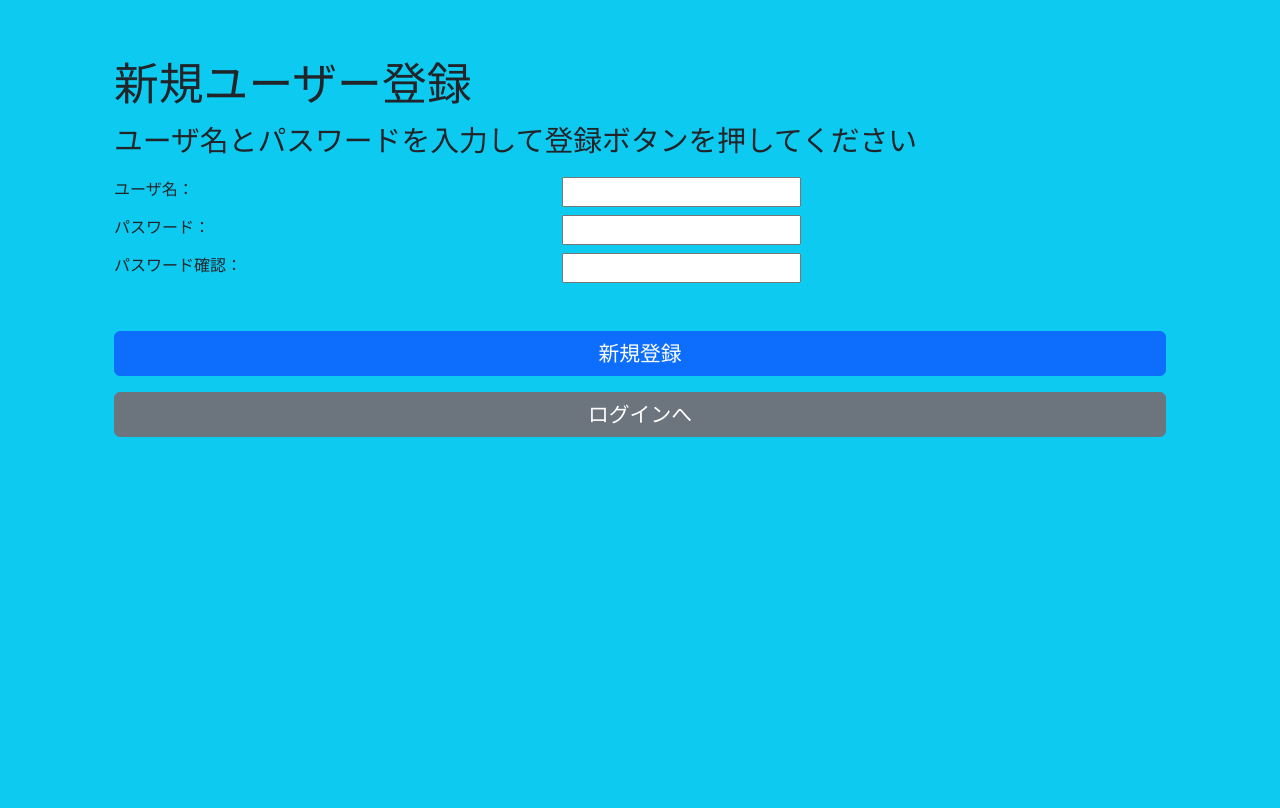
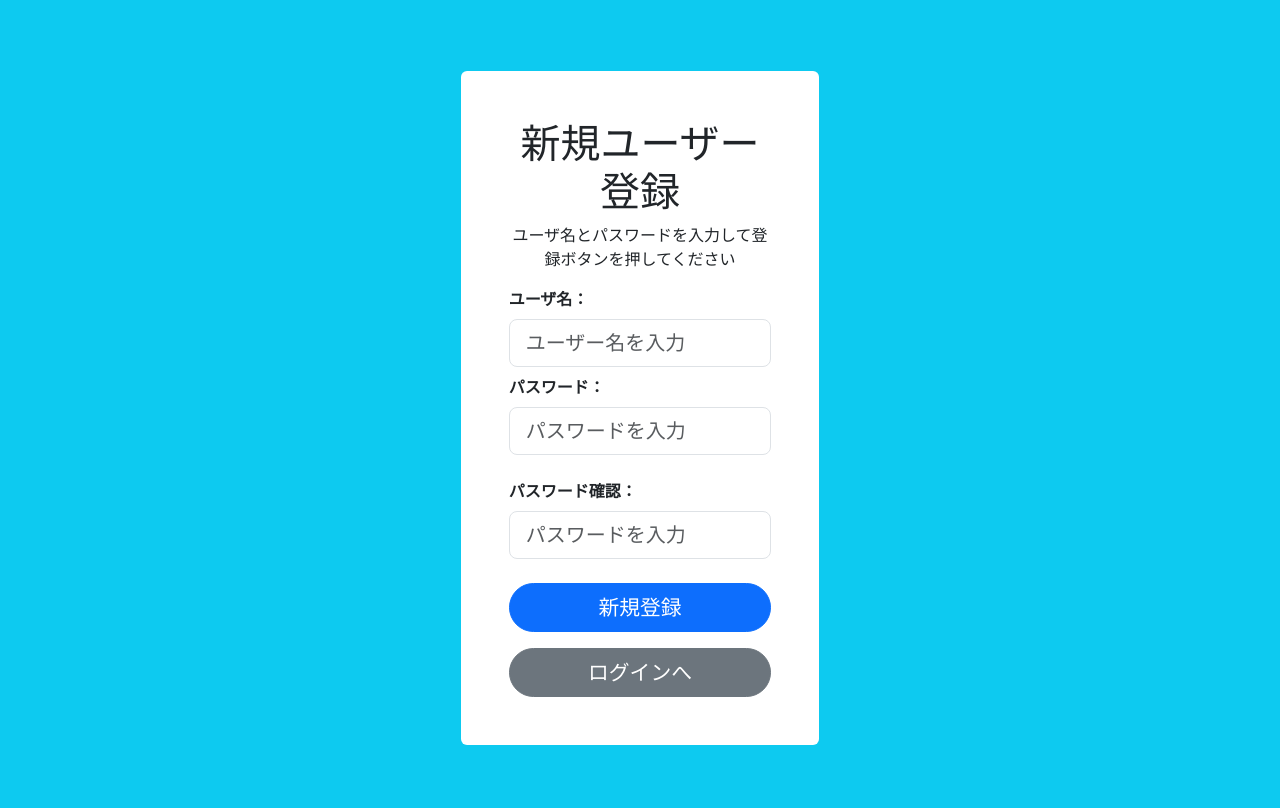
Before and after one commit to ShumpeiSeto/flask2, a Flask app: page /signup in a window 1280 px wide. Run offline with Flask 3, Linux system fonts and the light colour scheme.

Commit message:
新規登録ページとログインページのレスポンシブ対応

```diff
--- a/taskbell/static/style.css
+++ b/taskbell/static/style.css
@@ -37,10 +37,9 @@
   text-align: center;
 } */
 
-.todo_image > img {
-  width: 25%;
-  height: auto;
-  object-fit: cover;
+.todo_image img {
+  max-width: 200px;
+  max-height: 200px;
 }
 
 /* 1. タスク一覧ページ設定 */
@@ -199,12 +198,12 @@ section {
   border: 1px solid gray;
   border-radius: 10px;
 } */
-h1 {
+/* h1 {
   font-size: 2.8rem;
 }
 p {
   font-size: 1.8rem;
-}
+} */
 .buttons a > button {
   font-size: 1.3rem;
 }
--- a/taskbell/templates/testtemp/signup.html
+++ b/taskbell/templates/testtemp/signup.html
@@ -1,52 +1,29 @@
 {% extends "testtemp/layout.html" %}
 {% block content %}
-    {# <div class="signup_page">
+    <div class="container vh-100 px-2 py-4">
+        <div class="row h-100 justify-content-center align-items-center">
+            <div class="col-12 col-md-8 col-lg-5 col-xl-4">
+                <div class="card border-0">
+                    <div class="card-body p-4 p-md-5">
+                        <div class="text-center">
                             <h1>新規ユーザー登録</h1>
                             <p>ユーザ名とパスワードを入力して登録ボタンを押してください</p>
+                        </div>
                         <form action="signup" method="post" class="signup_form">
-    <ul>
-        <li>
-        <label for="username">ユーザ名：</label>
-        <input type="text" name="username" id="username">
-        </li>
-        <li>
-        <label for="password">パスワード：</label>
-        <input type="text" name="password" id="password">
-        </li>
-        <li>
-        <label for="conf_password">パスワード（確認）：</label>
-        <input type="text" name="conf_password" id="conf_password">
-        </li>
-    </ul> #}
-    <div class="container vh-100 px-2 py-4">
-        <div class="row justify-content-center">
-            <div class="col-12 px-5 py-4">
-                <h1>新規ユーザー登録</h1>
-                <p>ユーザ名とパスワードを入力して登録ボタンを押してください</p>
-                <form action="signup" method="post" class="signup_form">
-                    <div class="row mb-2">
-                    <div class="col-5">
-                        <label for="username">ユーザ名：</label>
+                            {# ユーザ名 #}
+                            <div class="mb-2">
+                                <label for="username" class="form-label fw-bold">ユーザ名：</label>
+                                <input type="text" name="username" id="username" class="form-control form-control-lg" placeholder="ユーザー名を入力" required>
                             </div>
-                    <div class="col-7">
-                        <input type="text" name="username" id="username">
+                            {# パスワード #}
+                            <div class="mb-4">
+                                <label for="password" class="form-label fw-bold">パスワード：</label>
+                                <input type="password" name="password" id="password" class="form-control form-control-lg" placeholder="パスワードを入力" required>
                             </div>
-                    </div>
-                    <div class="row mb-2">
-                        <div class="col-5">
-                            <label for="password">パスワード：</label>
-                        </div>
-                        <div class="col-7">
-                            <input type="text" name="password" id="password">
-                        </div>
-                    </div>
-                    <div class="row mb-4">
-                        <div class="col-5">
-                            <label for="conf_password">パスワード確認：</label>
-                        </div>
-                        <div class="col-7">
-                            <input type="text" name="conf_password" id="conf_password">
-                        </div>
+                            {# 確認パスワード #}
+                            <div class="mb-4">
+                                <label for="conf_password" class="form-label fw-bold">パスワード確認：</label>
+                                <input type="password" name="conf_password" id="conf_password" class="form-control form-control-lg" placeholder="パスワードを入力" required>
                             </div>
                             {% with messages = get_flashed_messages() %}
                             {% if messages %}
@@ -57,12 +34,15 @@
                             </ul>
                             {% endif %}
                             {% endwith %}
-                    <div class="buttons text-center mt-5">
-                        <button type="submit" class="btn btn-primary mb-3 w-100">新規登録</button>
-                        <a href="{{ url_for('login') }}"><button type="button" class="btn btn-secondary w-100">ログインへ</button></a>
+                            {# ボタンエリア #}
+                            <div class="d-grid buttons gap-3">
+                                <button type="submit" class="btn btn-primary btn-lg rounded-pill">新規登録</button>
+                                <a href="{{ url_for('login') }}"><button type="button" class="btn btn-secondary btn-lg w-100 rounded-pill">ログインへ</button></a>
                             </div>
                         </form>
                     </div>
                 </div>
             </div>
+        </div>
+    </div>
 {% endblock %}
--- a/taskbell/views.py
+++ b/taskbell/views.py
@@ -5,6 +5,7 @@ from .models.login_user import User
 import datetime
 from sqlalchemy import desc
 from flask_login import login_user, current_user, login_required, logout_user
+
 # from werkzeug.exceptions import HTTPException, Forbidden, InternalServerError, Unauthorized
 
 
@@ -113,23 +114,26 @@ def signup_user(target_user):
         db.session.close()
     return redirect("/")
 
+
 # Error Handling
 @app.errorhandler(400)
-def page_not_found(e):
-    return render_template('testtemp/400.html'), 400
+def handle_bad_request(e):
+    return render_template("testtemp/400.html"), 400
+
 
 @app.errorhandler(401)
-def page_not_found(e):
-    return render_template('testtemp/401.html'), 401
+def handle_unauthorized(e):
+    return render_template("testtemp/401.html"), 401
+
 
 @app.errorhandler(403)
-def page_not_found(e):
-    return render_template('testtemp/401.html'), 403
+def handle_forbidden(e):
+    return render_template("testtemp/401.html"), 403
+
 
 @app.errorhandler(404)
-def page_not_found(e):
-    return render_template('testtemp/404.html'), 404
-
+def handle_not_found(e):
+    return render_template("testtemp/404.html"), 404
 
 
 # app オブジェにルートを登録する
```
Also changed, not shown: taskbell/templates/testtemp/index.html (+7 -5 lines), taskbell/templates/testtemp/login.html (+22 -48 lines). Lines whose indentation alone changed are shown as unchanged.
